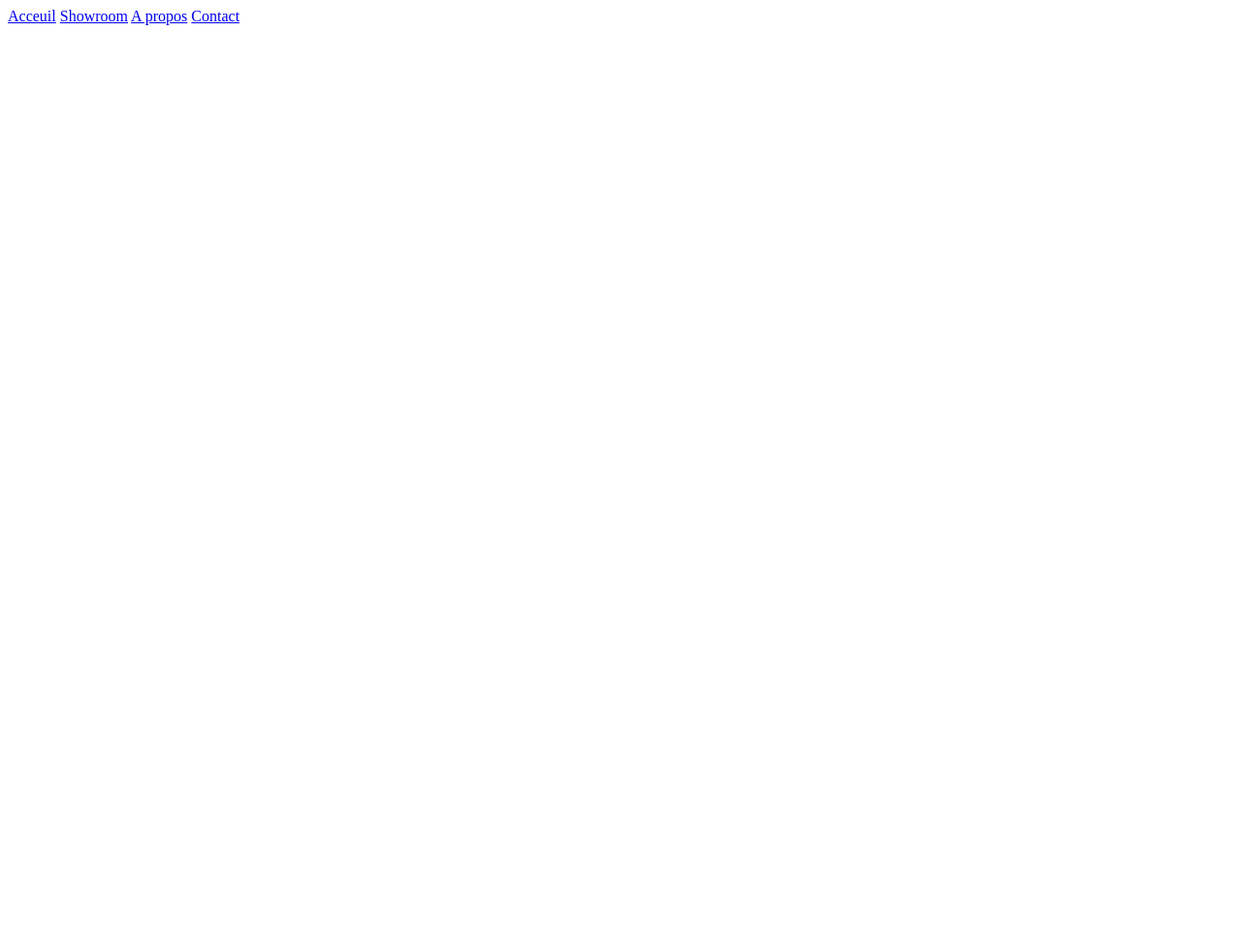
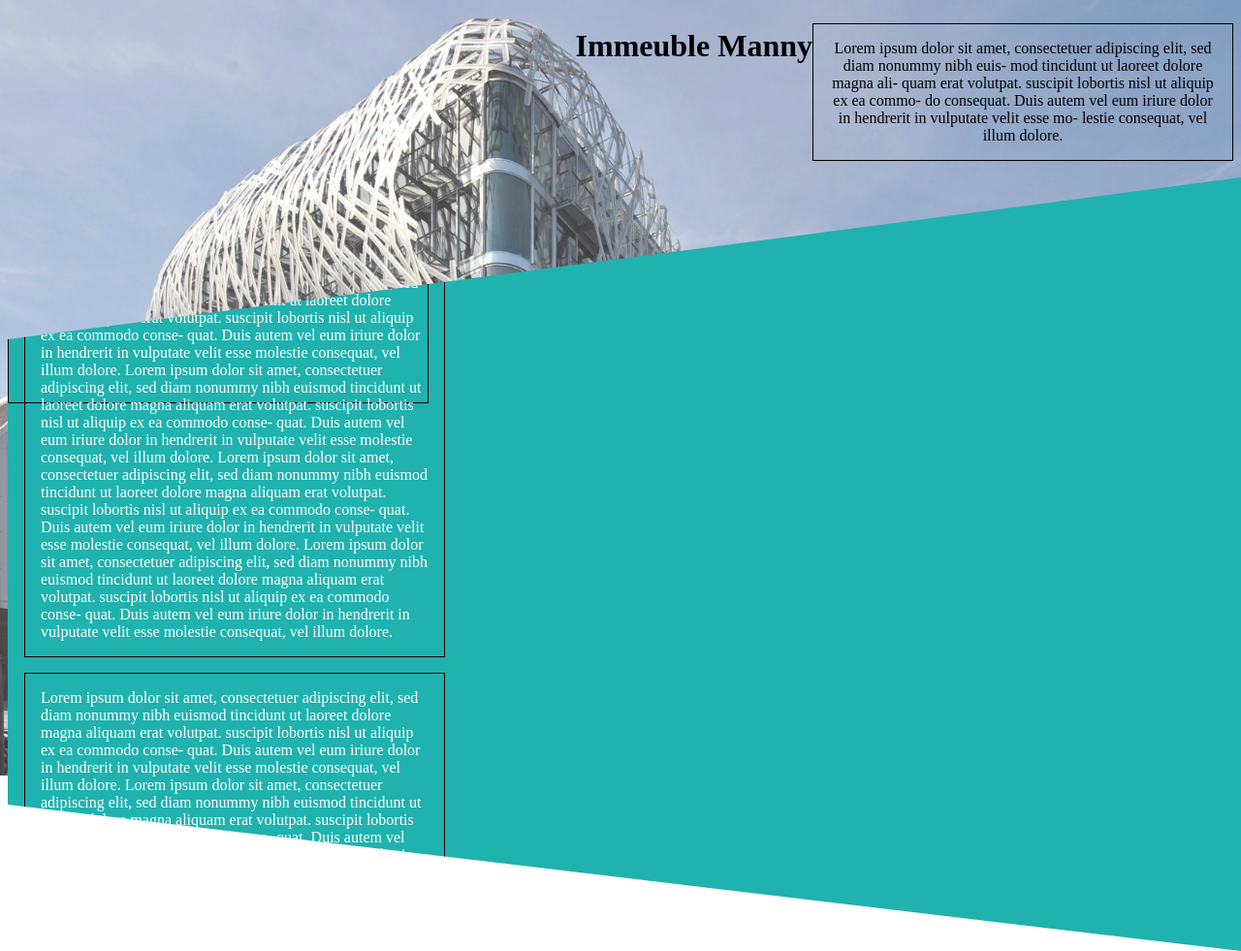
Before and after one commit to thomas37000/mani, a plain HTML site: page index.html in a window 1280 px wide. Shown: the top 981 px of the page at 97% size. Before the commit the page ends 800 px from the top, so only its background shows below. Drawn offline with Linux system fonts and the light colour scheme.

Commit message:
enregistrement du body

```diff
--- a/index.html
+++ b/index.html
@@ -2,16 +2,108 @@
 <html lang="en">
     <head>
         <meta charset="UTF-8">
-        <title>Find the precious!</title>
+        <title>Mani</title>
         <link rel="stylesheet" href="style.css">
     </head>
+
     <body>
-        <nav>
-             <a href="#">Acceuil</a>
-             <a href="#">Showroom</a>
-             <a href="#">A propos</a>
-             <a href="#">Contact</a>
-        </nav>
-    <footer></footer>
-    </body>
-</html>
+        <div class="parallax">
+            <h1>Immeuble Manny</h1>
+            <p>Lorem ipsum dolor sit amet, consectetuer
+                adipiscing elit, sed diam nonummy nibh euis-
+                mod tincidunt ut laoreet dolore magna ali-
+                quam erat volutpat.
+                suscipit lobortis nisl ut aliquip ex ea commo-
+                do consequat. Duis autem vel eum iriure
+                dolor in hendrerit in vulputate velit esse mo-
+                lestie consequat, vel illum dolore.
+            </p>
+        </div>
+
+        <section class="diagonale">
+            <article>
+                <h2>Les Designers</h2>
+                <p>Lorem ipsum dolor sit amet, consectetuer adipiscing elit,
+                    sed diam nonummy nibh euismod tincidunt ut laoreet
+                    dolore magna aliquam erat volutpat.
+                    suscipit lobortis nisl ut aliquip ex ea commodo conse-
+                    quat. Duis autem vel eum iriure dolor in hendrerit in
+                    vulputate velit esse molestie consequat, vel illum dolore.
+                    Lorem ipsum dolor sit amet, consectetuer adipiscing elit,
+                    sed diam nonummy nibh euismod tincidunt ut laoreet
+                    dolore magna aliquam erat volutpat.
+
+                    suscipit lobortis nisl ut aliquip ex ea commodo conse-
+                    quat. Duis autem vel eum iriure dolor in hendrerit in
+                    vulputate velit esse molestie consequat, vel illum dolore.
+                    Lorem ipsum dolor sit amet, consectetuer adipiscing elit,
+                    sed diam nonummy nibh euismod tincidunt ut laoreet
+                    dolore magna aliquam erat volutpat.
+
+                    suscipit lobortis nisl ut aliquip ex ea commodo conse-
+                    quat. Duis autem vel eum iriure dolor in hendrerit in
+                    vulputate velit esse molestie consequat, vel illum dolore.
+                    Lorem ipsum dolor sit amet, consectetuer adipiscing elit,
+                    sed diam nonummy nibh euismod tincidunt ut laoreet
+                    dolore magna aliquam erat volutpat.
+                    suscipit lobortis nisl ut aliquip ex ea commodo conse-
+                    quat. Duis autem vel eum iriure dolor in hendrerit in
+                    vulputate velit esse molestie consequat, vel illum dolore.</p>
+
+                <p>Lorem ipsum dolor sit amet, consectetuer adipiscing elit,
+                    sed diam nonummy nibh euismod tincidunt ut laoreet
+                    dolore magna aliquam erat volutpat.
+
+                    suscipit lobortis nisl ut aliquip ex ea commodo conse-
+                    quat. Duis autem vel eum iriure dolor in hendrerit in
+                    vulputate velit esse molestie consequat, vel illum dolore.
+                    Lorem ipsum dolor sit amet, consectetuer adipiscing elit,
+                    sed diam nonummy nibh euismod tincidunt ut laoreet
+                    dolore magna aliquam erat volutpat.
+
+                    suscipit lobortis nisl ut aliquip ex ea commodo conse-
+                    quat. Duis autem vel eum iriure dolor in hendrerit in
+                    vulputate velit esse molestie consequat, vel illum dolore.
+                    Lorem ipsum dolor sit amet, consectetuer adipiscing elit,
+                    sed diam nonummy nibh euismod tincidunt ut laoreet
+                    dolore magna aliquam erat volutpat.
+
+                    suscipit lobortis nisl ut aliquip ex ea commodo conse-
+                    quat. Duis autem vel eum iriure dolor in hendrerit in
+                    vulputate velit esse molestie consequat, vel illum dolore.
+                    Lorem ipsum dolor sit amet, consectetuer adipiscing elit,
+                    sed diam nonummy nibh euismod tincidunt ut laoreet
+                    dolore magna aliquam erat volutpat.
+
+                    suscipit lobortis nisl ut aliquip ex ea commodo conse-
+                    quat. Duis autem vel eum iriure dolor in hendrerit in
+                    vulputate velit esse molestie consequat, vel illum dolore.</p>
+                <p>Lorem ipsum dolor sit amet, consectetuer adipiscing elit,
+                    sed diam nonummy nibh euismod tincidunt ut laoreet
+                    dolore magna aliquam erat volutpat.
+
+                    suscipit lobortis nisl ut aliquip ex ea commodo conse-
+                    quat. Duis autem vel eum iriure dolor in hendrerit in
+                    vulputate velit esse molestie consequat, vel illum dolore.
+                    Lorem ipsum dolor sit amet, consectetuer adipiscing elit,
+                    sed diam nonummy nibh euismod tincidunt ut laoreet
+                    dolore magna aliquam erat volutpat.
+
+                    suscipit lobortis nisl ut aliquip ex ea commodo conse-
+                    quat. Duis autem vel eum iriure dolor in hendrerit in
+                    vulputate velit esse molestie consequat, vel illum dolore.
+                    Lorem ipsum dolor sit amet, consectetuer adipiscing elit,
+                    sed diam nonummy nibh euismod tincidunt ut laoreet
+                    dolore magna aliquam erat volutpat.
+
+                    suscipit lobortis nisl ut aliquip ex ea commodo conse-
+                    quat. Duis autem vel eum iriure dolor in hendrerit in
+                    vulputate velit esse molestie consequat, vel illum dolore.
+                    Lorem ipsum dolor sit amet, consectetuer adipiscing elit,
+                    sed diam nonummy nibh euismod tincidunt ut laoreet
+                    dolore magna aliquam erat volutpat.
+                    suscipit lobortis nisl ut aliquip ex ea commodo conse-
+                    quat. Duis autem vel eum iriure dolor in hendrerit in
+                    vulputate velit esse molestie consequat, vel illum dolore.
+                </p>
+        </section>
--- a/style.css
+++ b/style.css
@@ -0,0 +1,54 @@
+.parallax::before {
+    content:"";
+    display:block;
+    position: fixed;
+    top: 0;
+    left: 0;
+    min-height: 100%;
+    width: 100%;
+    z-index:-1;
+    background-image: url("./images/mani.jpg");
+    background-size: cover;
+    opacity: 0.8;
+}
+
+.parallax {
+    width: 100%;
+    display: flex;
+    justify-content: flex-end;
+}
+
+.parallax, h2 {
+    text-align: center;
+}
+
+h1 {
+
+}
+
+.diagonale {
+    display: flex;
+    background-color: #1FB2AF;
+    position: absolute;
+    color: #fff;
+    height: 100%;
+    width: 100%;
+    clip-path: polygon(0 21%, 100% 0, 100% 100%, 0 81%);
+    /*la fonction skewY permet
+    de faire la diagonale
+    -ms-transform: skewY(-4deg);
+    -webkit-transform: skewY(-4deg);
+    transform: skewY(-4deg);*/
+}
+
+article {
+    width: 100px;
+    height: 200px;
+}
+
+article, p {
+    border: 1px solid black;
+    width: 25em;
+    padding: 1em;
+
+}
```
Also changed, not shown: images/mani.jpg (added).
